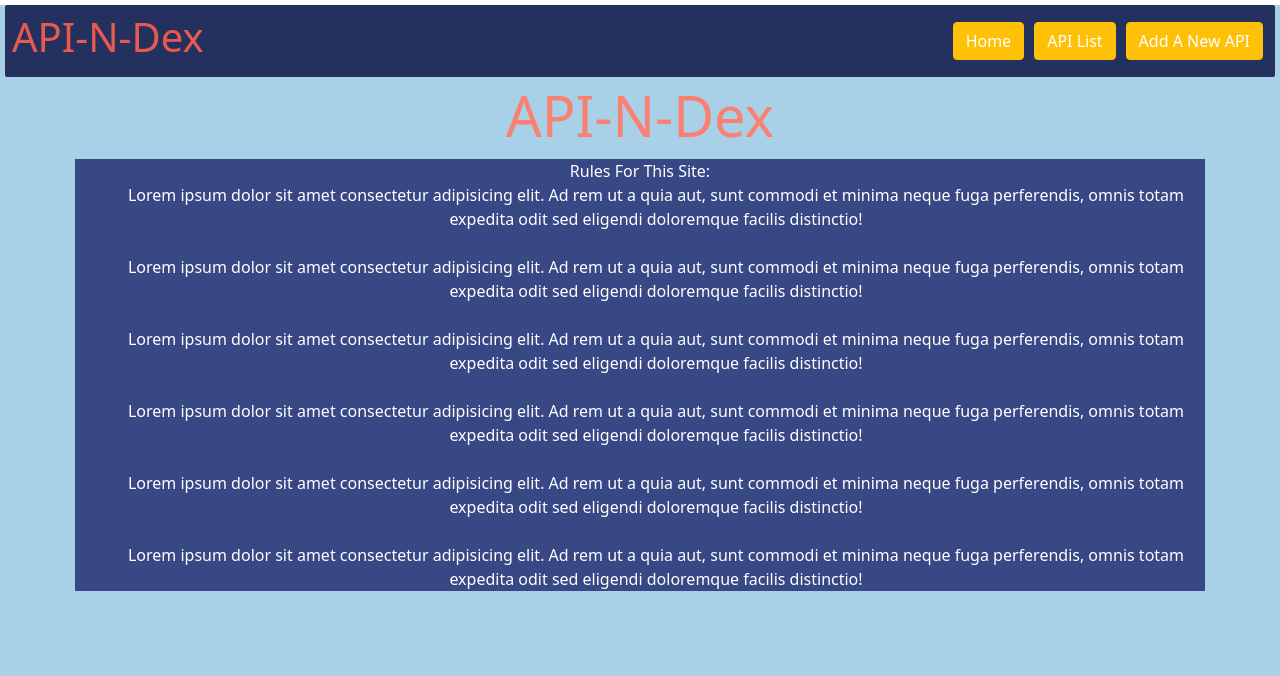
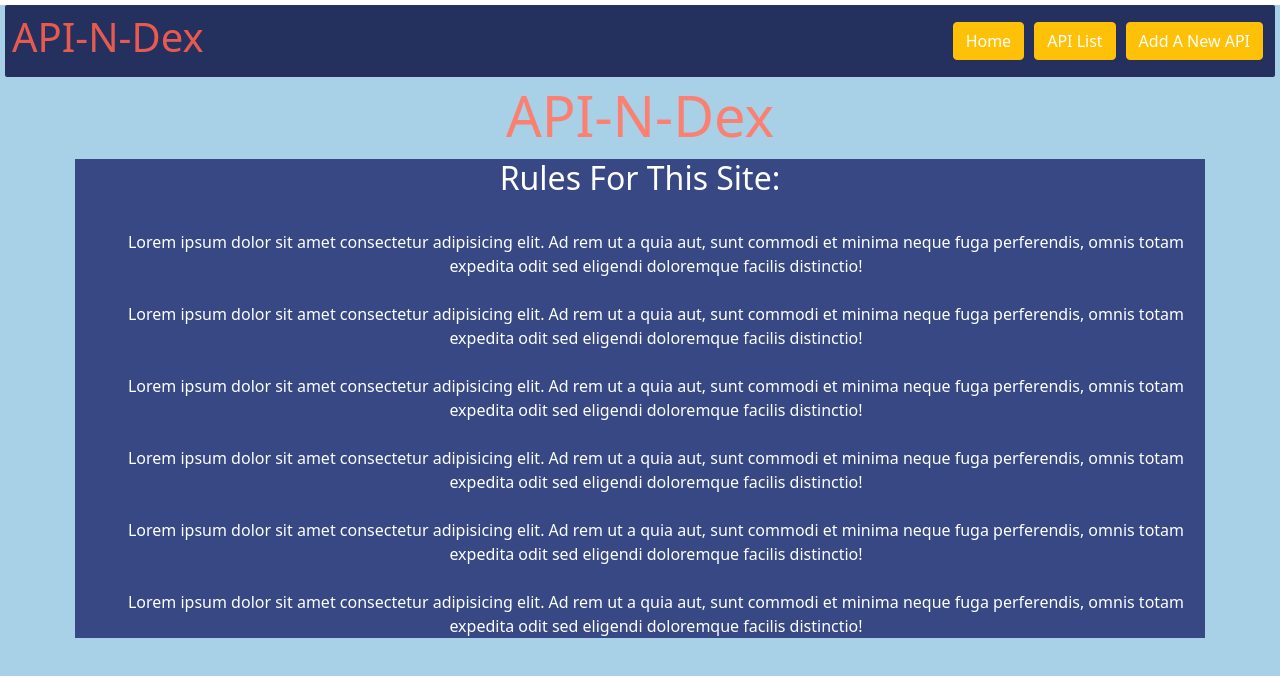
Before and after one commit to yexeniaf/API-N-Dex, a React (Create React App) app in the folder client/: page / in a window 1280 px wide. Shown: the top 676 px of the page. Built offline with nearby package versions, Linux system fonts and the light colour scheme; no server answers.

Commit message:
change from p to div for rules

```diff
--- a/client/src/components/HomePage.jsx
+++ b/client/src/components/HomePage.jsx
@@ -5,9 +5,10 @@ export default function HomePage() {
     return (
         <div class="jumbotron">
             <h1 className="display-4" style={{color:'salmon'}}>API-N-Dex</h1>
-                <p className="rules-container">
-                    Rules For This Site:
-                <ul style={{listStyleType:'none'}}>
+                <div className="rules-container">
+                    <h2>Rules For This Site: </h2>
+                    <br/>
+                <ul id="rules" style={{listStyleType:'none'}}>
                     <li>Lorem ipsum dolor sit amet consectetur adipisicing elit. Ad rem ut a quia aut, sunt commodi et minima neque fuga perferendis, omnis totam expedita odit sed eligendi doloremque facilis distinctio!</li>
                     <br/>
                     <li>Lorem ipsum dolor sit amet consectetur adipisicing elit. Ad rem ut a quia aut, sunt commodi et minima neque fuga perferendis, omnis totam expedita odit sed eligendi doloremque facilis distinctio!</li>
@@ -20,7 +21,7 @@ export default function HomePage() {
                     <br/>
                     <li>Lorem ipsum dolor sit amet consectetur adipisicing elit. Ad rem ut a quia aut, sunt commodi et minima neque fuga perferendis, omnis totam expedita odit sed eligendi doloremque facilis distinctio!</li>
                 </ul>
-                </p>
+                </div>
         </div>
 
     )
```
